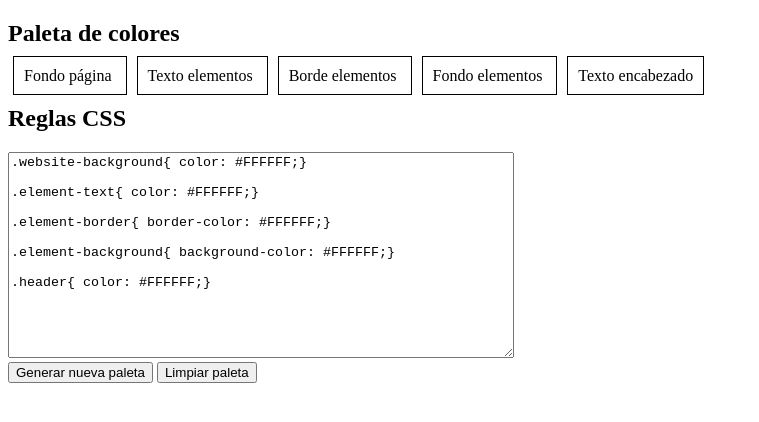
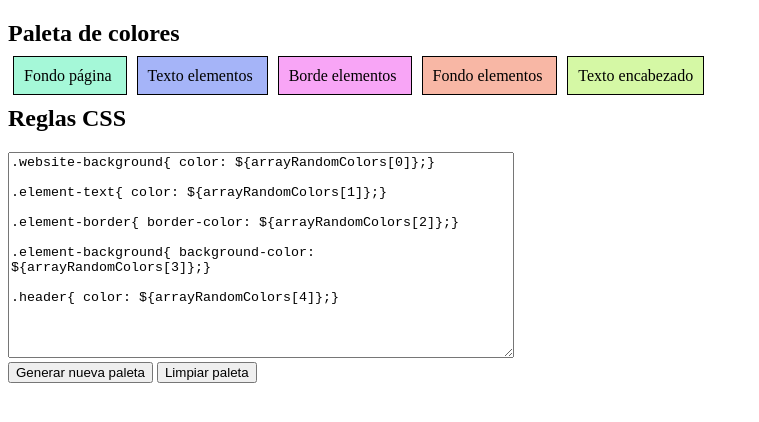
Before and after one commit to fcaptuayo/VisualRegressionTesting, a plain HTML site: page index.html in a window 1280 px wide. Shown: the whole page, without its empty margins (0-759 px from the left). Drawn offline with nearby package versions, Linux system fonts and the light colour scheme.

Commit message:
update index

```diff
--- a/index.html
+++ b/index.html
@@ -8,13 +8,8 @@
 	<script src="https://ajax.googleapis.com/ajax/libs/jquery/3.1.0/jquery.min.js"></script>
 
 	<link href="styles.css" type="text/css" rel="stylesheet">
-
-	<script>
-		randomPalette();
-	</script>
-
 </head>
-	<body>
+	<body onload="randomPalette()">
 
 		<div id ="colors-viewer">
 			<h2> Paleta de colores </h2>
```
